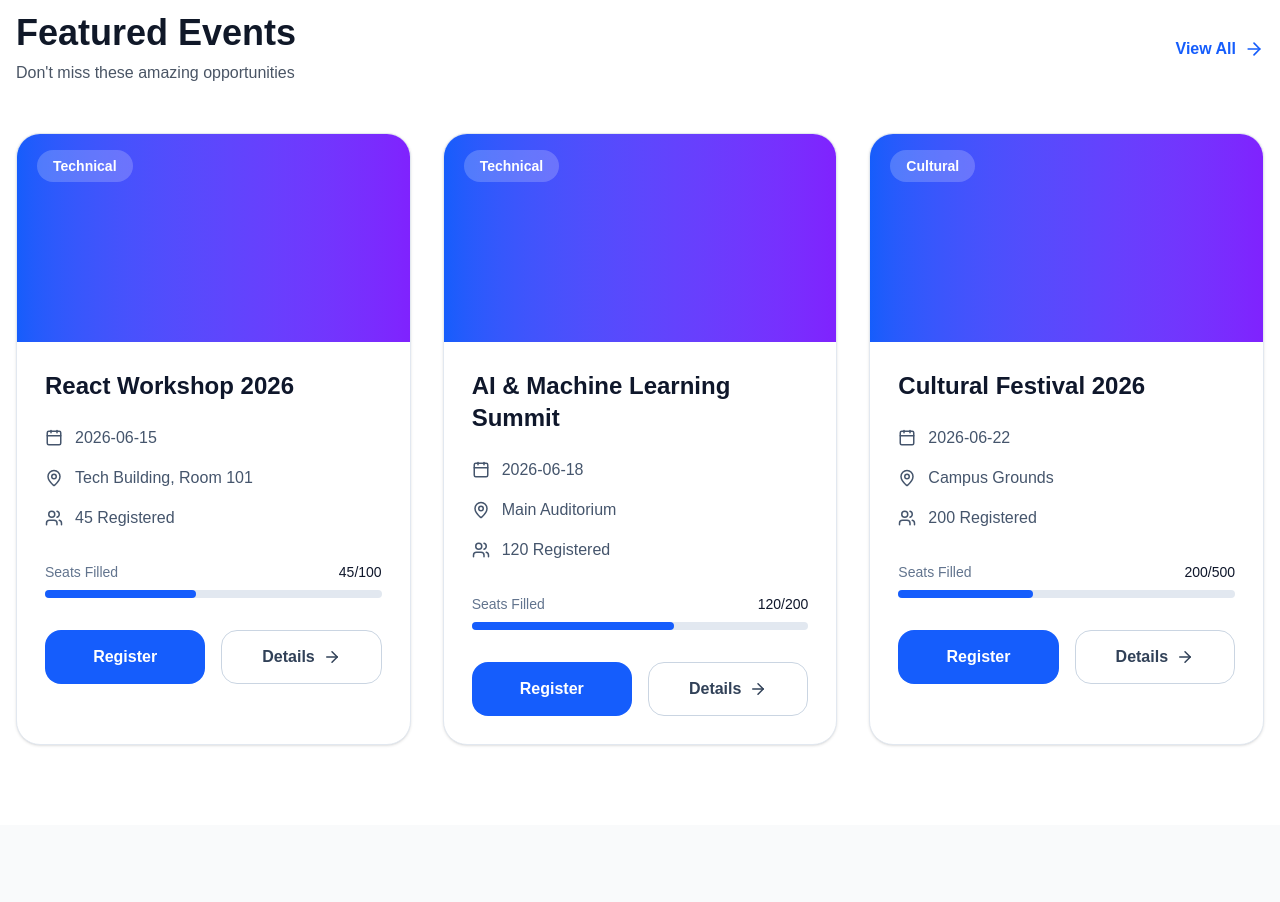
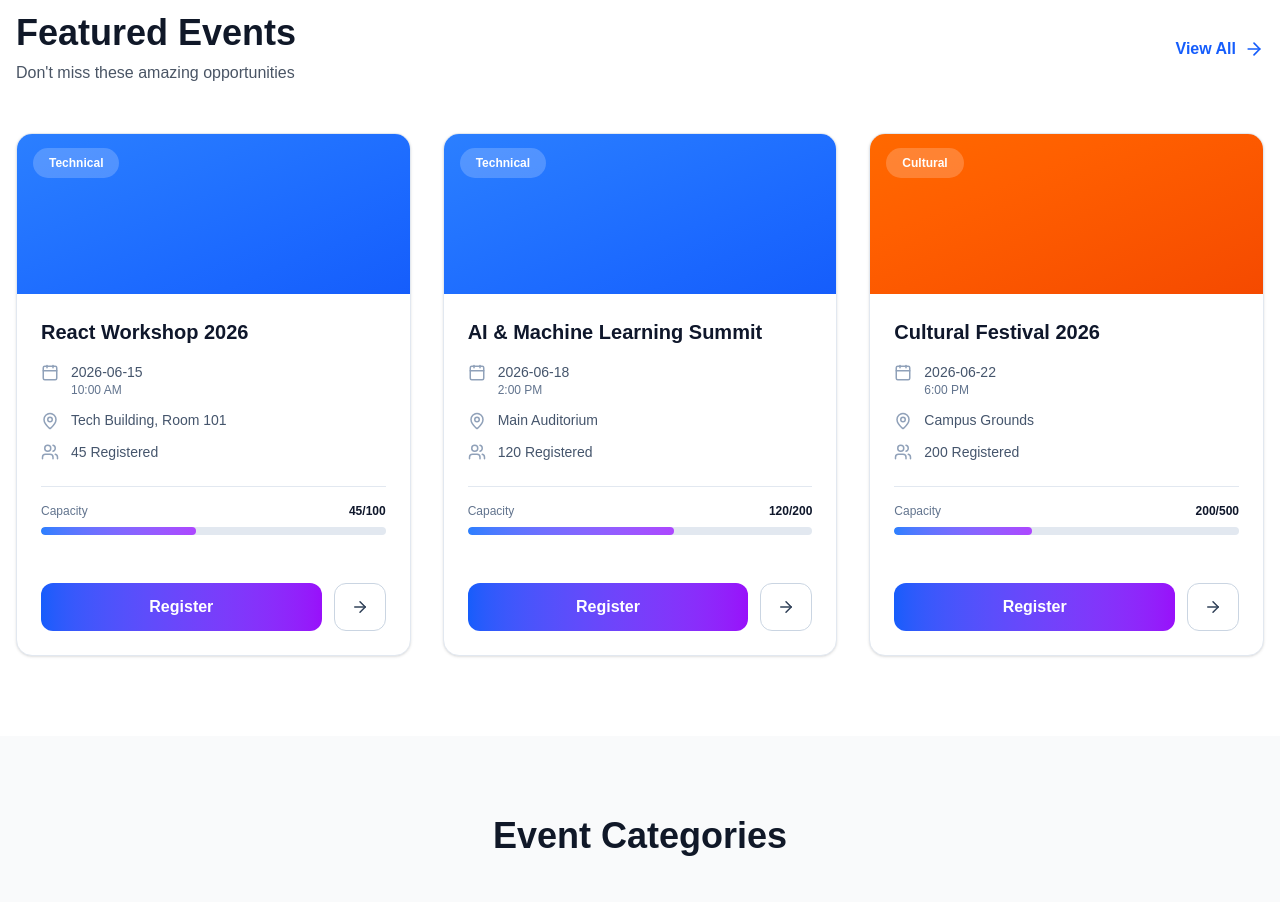
Before and after one commit to piyushgupta1319/EventHub, a Next.js app: page / in a window 1280 px wide. Shown: the part 1620-2522 px from the top of the page. Built offline with nearby package versions, Linux system fonts and the light colour scheme; no server answers.

Commit message:
Updated project files

```diff
--- a/src/app/announcements/page.tsx
+++ b/src/app/announcements/page.tsx
@@ -1,7 +1,7 @@
 'use client';
 
 import { useState } from 'react';
-import { Megaphone } from 'lucide-react';
+import { Megaphone, Info } from 'lucide-react';
 import AnnouncementCard from '@/components/AnnouncementCard';
 
 export default function AnnouncementsPage() {
@@ -46,26 +46,49 @@ export default function AnnouncementsPage() {
 
   return (
     <div className="min-h-screen bg-gradient-to-b from-slate-50 to-slate-100">
-      {/* Hero */}
-      <div className="bg-gradient-to-r from-blue-600 to-purple-600 text-white py-16 px-4 md:px-8">
-        <div className="max-w-7xl mx-auto">
-          <h1 className="text-5xl font-bold mb-4 flex items-center gap-3">
-            <Megaphone size={48} />
-            Announcements
-          </h1>
-          <p className="text-lg text-blue-100">Stay updated with the latest news and updates</p>
+      {/* Hero Section */}
+      <div className="relative overflow-hidden bg-gradient-to-br from-blue-600 via-purple-600 to-pink-600 text-white py-20 px-4">
+        {/* Animated Background */}
+        <div className="absolute inset-0 opacity-10">
+          <div className="absolute top-20 left-10 w-72 h-72 bg-white rounded-full mix-blend-multiply filter blur-3xl animate-blob"></div>
+          <div className="absolute top-40 right-10 w-72 h-72 bg-pink-300 rounded-full mix-blend-multiply filter blur-3xl animate-blob animation-delay-2000"></div>
+          <div className="absolute -bottom-8 left-1/2 w-72 h-72 bg-blue-300 rounded-full mix-blend-multiply filter blur-3xl animate-blob animation-delay-4000"></div>
+        </div>
+
+        <div className="relative max-w-7xl mx-auto">
+          <div className="flex items-center gap-3 mb-4">
+            <div className="bg-white/20 backdrop-blur-sm rounded-lg p-3">
+              <Megaphone size={32} />
+            </div>
+            <div>
+              <h1 className="text-5xl md:text-6xl font-bold mb-2">Announcements</h1>
+              <p className="text-blue-100 text-lg">Stay updated with the latest news and updates from EventHub</p>
+            </div>
+          </div>
         </div>
       </div>
 
-      {/* Announcements */}
+      {/* Content Section */}
       <div className="max-w-4xl mx-auto px-4 md:px-8 py-16">
         {announcements.length === 0 ? (
-          <div className="text-center py-12">
-            <Megaphone size={48} className="text-gray-400 mx-auto mb-4" />
-            <p className="text-gray-600 text-lg">All announcements have been dismissed</p>
+          <div className="bg-white rounded-2xl border border-slate-200 shadow-sm p-12 text-center">
+            <Megaphone size={48} className="text-slate-300 mx-auto mb-4" />
+            <p className="text-slate-600 text-lg">All announcements have been dismissed</p>
+            <p className="text-slate-500 text-sm mt-2">Check back later for new updates</p>
           </div>
         ) : (
-          <div className="space-y-6">
+          <div>
+            {/* Info Banner */}
+            <div className="mb-8 bg-blue-50 border border-blue-200 rounded-xl p-4 flex items-start gap-3">
+              <Info size={20} className="text-blue-600 mt-0.5 flex-shrink-0" />
+              <div>
+                <p className="text-blue-900 font-semibold text-sm">Showing {announcements.length} announcements</p>
+                <p className="text-blue-700 text-sm">You can dismiss announcements by clicking the delete button</p>
+              </div>
+            </div>
+
+            {/* Announcements Grid */}
+            <div className="space-y-4">
               {announcements.map((announcement) => (
                 <AnnouncementCard
                   key={announcement.id}
@@ -74,6 +97,7 @@ export default function AnnouncementsPage() {
                 />
               ))}
             </div>
+          </div>
         )}
       </div>
     </div>
--- a/src/components/AnnouncementCard.tsx
+++ b/src/components/AnnouncementCard.tsx
@@ -1,4 +1,4 @@
-import { AlertCircle, Check, Trash2 } from 'lucide-react';
+import { AlertCircle, Check, Trash2, Bell, Zap } from 'lucide-react';
 
 interface AnnouncementCardProps {
   id: string;
@@ -10,17 +10,60 @@ interface AnnouncementCardProps {
   onDismiss?: (id: string) => void;
 }
 
-const categoryColors = {
-  urgent: 'from-red-500 to-red-600',
-  general: 'from-blue-500 to-blue-600',
-  event: 'from-purple-500 to-purple-600',
-  system: 'from-green-500 to-green-600',
+const categoryConfig = {
+  urgent: {
+    bgColor: 'bg-red-50',
+    borderColor: 'border-red-200',
+    badgeBg: 'bg-red-100',
+    badgeText: 'text-red-700',
+    accentColor: 'from-red-500 to-red-600',
+  },
+  general: {
+    bgColor: 'bg-blue-50',
+    borderColor: 'border-blue-200',
+    badgeBg: 'bg-blue-100',
+    badgeText: 'text-blue-700',
+    accentColor: 'from-blue-500 to-blue-600',
+  },
+  event: {
+    bgColor: 'bg-purple-50',
+    borderColor: 'border-purple-200',
+    badgeBg: 'bg-purple-100',
+    badgeText: 'text-purple-700',
+    accentColor: 'from-purple-500 to-purple-600',
+  },
+  system: {
+    bgColor: 'bg-slate-50',
+    borderColor: 'border-slate-200',
+    badgeBg: 'bg-slate-100',
+    badgeText: 'text-slate-700',
+    accentColor: 'from-slate-500 to-slate-600',
+  },
 };
 
-const priorityIcons = {
-  high: <AlertCircle className="text-red-600" size={24} />,
-  medium: <AlertCircle className="text-yellow-600" size={24} />,
-  low: <Check className="text-green-600" size={24} />,
+const categoryIcons = {
+  urgent: <AlertCircle size={20} />,
+  general: <Bell size={20} />,
+  event: <Zap size={20} />,
+  system: <Check size={20} />,
+};
+
+const priorityConfig = {
+  high: {
+    badgeBg: 'bg-red-100',
+    badgeText: 'text-red-700',
+    dotColor: 'bg-red-500',
+  },
+  medium: {
+    badgeBg: 'bg-amber-100',
+    badgeText: 'text-amber-700',
+    dotColor: 'bg-amber-500',
+  },
+  low: {
+    badgeBg: 'bg-green-100',
+    badgeText: 'text-green-700',
+    dotColor: 'bg-green-500',
+  },
 };
 
 export default function AnnouncementCard({
@@ -32,44 +75,60 @@ export default function AnnouncementCard({
   priority,
   onDismiss,
 }: AnnouncementCardProps) {
+  const config = categoryConfig[category];
+  const priorityStyle = priorityConfig[priority];
+
   return (
-    <div className={`bg-gradient-to-br ${categoryColors[category]} rounded-2xl shadow-lg overflow-hidden hover:shadow-xl transition-all`}>
-      <div className="p-6 text-white">
+    <div className={`${config.bgColor} border-l-4 ${config.borderColor.replace('border-', 'border-l-')} rounded-xl shadow-sm overflow-hidden hover:shadow-md transition-all duration-300`}>
+      <div className="p-6">
         {/* Header */}
-        <div className="flex items-start justify-between mb-3">
-          <div className="flex items-start gap-3">
-            <div className="bg-white/20 rounded-lg p-2 mt-1">
-              {priorityIcons[priority]}
+        <div className="flex items-start justify-between gap-4">
+          <div className="flex items-start gap-4 flex-1">
+            {/* Priority Indicator */}
+            <div className="flex flex-col items-center gap-1 mt-1">
+              <div className={`${priorityStyle.dotColor} w-3 h-3 rounded-full`}></div>
+              <div className={`${config.accentColor} w-1 h-8 rounded-full`}></div>
             </div>
-            <div>
-              <h3 className="text-xl font-bold mb-1">{title}</h3>
-              <span className="text-xs bg-white/20 px-3 py-1 rounded-full capitalize">
-                {category}
-              </span>
+
+            {/* Content */}
+            <div className="flex-1 min-w-0">
+              <div className="flex items-start justify-between gap-2 mb-2">
+                <h3 className="text-lg font-bold text-slate-900 flex items-center gap-2">
+                  <span className={`${config.badgeText}`}>
+                    {categoryIcons[category]}
+                  </span>
+                  {title}
+                </h3>
+              </div>
+
+              {/* Category Badge */}
+              <div className="flex items-center gap-2 mb-3">
+                <span className={`${config.badgeBg} ${config.badgeText} text-xs font-semibold px-3 py-1 rounded-full capitalize`}>
+                  {category}
+                </span>
+                <span className={`${priorityStyle.badgeBg} ${priorityStyle.badgeText} text-xs font-semibold px-3 py-1 rounded-full uppercase`}>
+                  {priority} Priority
+                </span>
+              </div>
+
+              {/* Content */}
+              <p className="text-slate-700 text-sm leading-relaxed line-clamp-2 mb-3">{content}</p>
+
+              {/* Date */}
+              <span className="text-xs text-slate-500">{date}</span>
             </div>
           </div>
 
+          {/* Dismiss Button */}
           {onDismiss && (
             <button
               onClick={() => onDismiss(id)}
-              className="text-white/60 hover:text-white transition-colors"
+              className="text-slate-400 hover:text-slate-600 transition-colors p-2 hover:bg-slate-200/50 rounded-lg"
+              title="Dismiss announcement"
             >
-              <Trash2 size={20} />
+              <Trash2 size={18} />
             </button>
           )}
-        </div>
-
-        {/* Content */}
-        <p className="text-white/90 mb-4 line-clamp-3">{content}</p>
-
-        {/* Footer */}
-        <div className="flex items-center justify-between pt-4 border-t border-white/20">
-          <span className="text-xs text-white/70">{date}</span>
-          <span className={`text-xs font-bold px-3 py-1 rounded-full uppercase ${
-            priority === 'high' ? 'bg-red-600/30' : priority === 'medium' ? 'bg-yellow-600/30' : 'bg-green-600/30'
-          }`}>
-            {priority} Priority
-          </span>
         </div>
       </div>
     </div>
--- a/src/components/EventCard.tsx
+++ b/src/components/EventCard.tsx
@@ -7,6 +7,8 @@ import {
   MapPin,
   Users,
   ArrowRight,
+  CheckCircle,
+  Clock,
 } from "lucide-react";
 import Link from "next/link";
 
@@ -26,10 +28,19 @@ interface EventCardProps {
   gradientTo: string;
 }
 
+const categoryGradients: { [key: string]: { gradient: string; light: string } } = {
+  Technical: { gradient: 'from-blue-500 to-blue-600', light: 'bg-blue-50' },
+  Workshops: { gradient: 'from-purple-500 to-purple-600', light: 'bg-purple-50' },
+  Sports: { gradient: 'from-pink-500 to-pink-600', light: 'bg-pink-50' },
+  Cultural: { gradient: 'from-orange-500 to-orange-600', light: 'bg-orange-50' },
+  default: { gradient: 'from-slate-500 to-slate-600', light: 'bg-slate-50' },
+};
+
 export default function EventCard({
   id,
   title,
   date,
+  time,
   location,
   category,
   participants,
@@ -42,6 +53,8 @@ export default function EventCard({
   const [isRegistered, setIsRegistered] = useState(false);
 
   const percentage = Math.min((participantsCount / capacity) * 100, 100);
+  const categoryStyle = categoryGradients[category] || categoryGradients.default;
+  const isAlmostFull = percentage > 85;
 
   const handleRegister = async () => {
     if (!session?.user) {
@@ -77,183 +90,126 @@ export default function EventCard({
   };
 
   return (
+    <div className="h-full">
+      <div className="bg-white rounded-2xl border border-slate-200 shadow-sm overflow-hidden hover:shadow-lg hover:-translate-y-1 transition-all duration-300 h-full flex flex-col">
 
-    <div
-      className="
-      bg-white
-      rounded-3xl
-      border
-      border-slate-200
-      shadow-sm
-      overflow-hidden
-      hover:-translate-y-2
-      hover:shadow-xl
-      duration-300
-      "
-    >
-
-      {/* Image */}
+        {/* Image Header */}
         <Link href={`/events/${id}`}>
-
-        <div
-          className="
-          h-52
-          bg-gradient-to-r
-          from-blue-600
-          to-violet-600
-          relative
-          "
-        >
-
-          <div className="absolute top-5 left-5">
-
-            <span
-              className="
-              bg-white/20
-              backdrop-blur-md
-              text-white
-              px-4
-              py-2
-              rounded-full
-              text-sm
-              font-semibold
-              "
-            >
+          <div className={`h-40 bg-gradient-to-br ${categoryStyle.gradient} relative overflow-hidden group`}>
+            <div className="absolute top-4 left-4">
+              <span className="bg-white/20 backdrop-blur-md text-white px-4 py-2 rounded-full text-xs font-semibold capitalize">
                 {category}
               </span>
+            </div>
 
+            {isAlmostFull && (
+              <div className="absolute top-4 right-4">
+                <span className="bg-red-500/90 backdrop-blur-md text-white px-4 py-2 rounded-full text-xs font-semibold">
+                  Almost Full
+                </span>
+              </div>
+            )}
+          </div>
+        </Link>
+
+        {/* Content */}
+        <div className="p-6 flex-1 flex flex-col">
+
+          {/* Title */}
+          <Link href={`/events/${id}`}>
+            <h3 className="text-xl font-bold text-slate-900 hover:text-blue-600 transition line-clamp-2 mb-4">
+              {title}
+            </h3>
+          </Link>
+
+          {/* Info Items */}
+          <div className="space-y-3 flex-1 mb-6">
+
+            {/* Date & Time */}
+            <div className="flex items-start gap-3 text-slate-600">
+              <Calendar size={18} className="text-slate-400 mt-0.5 flex-shrink-0" />
+              <div className="flex-1">
+                <p className="text-sm font-medium">{date}</p>
+                <p className="text-xs text-slate-500">{time}</p>
+              </div>
+            </div>
+
+            {/* Location */}
+            <div className="flex items-start gap-3 text-slate-600">
+              <MapPin size={18} className="text-slate-400 mt-0.5 flex-shrink-0" />
+              <span className="text-sm line-clamp-1">{location}</span>
+            </div>
+
+            {/* Participants */}
+            <div className="flex items-center gap-3 text-slate-600">
+              <Users size={18} className="text-slate-400 flex-shrink-0" />
+              <span className="text-sm">{participantsCount} Registered</span>
             </div>
 
           </div>
 
-      </Link>
-
-      {/* Content */}
-      <div className="p-7">
-
-        <Link href={`/events/${id}`}>
-
-          <h2
-            className="
-            text-2xl
-            font-bold
-            text-slate-900
-            hover:text-blue-600
-            transition
-            line-clamp-2
-            "
-          >
-            {title}
-          </h2>
-
-        </Link>
-
-        {/* Date */}
-        <div className="flex items-center gap-3 mt-6 text-slate-600">
-
-          <Calendar size={18} />
-
-          <span>{date}</span>
-
-        </div>
-
-        {/* Location */}
-        <div className="flex items-center gap-3 mt-4 text-slate-600">
-
-          <MapPin size={18} />
-
-          <span>{location}</span>
-
-        </div>
-
-        {/* Participants */}
-        <div className="flex items-center gap-3 mt-4 text-slate-600">
-
-          <Users size={18} />
-
-          <span>{participantsCount} Registered</span>
-
-        </div>
-
-        {/* Capacity */}
-        <div className="mt-8">
-
-          <div className="flex justify-between mb-2">
-
-            <span className="text-sm text-slate-500">
-              Seats Filled
-            </span>
-
-            <span className="text-sm font-medium text-slate-900">
+          {/* Progress Bar */}
+          <div className="mb-6 pb-6 border-t border-slate-200">
+            <div className="flex justify-between mb-2 mt-4">
+              <span className="text-xs text-slate-500 font-medium">Capacity</span>
+              <span className="text-xs font-bold text-slate-900">
                 {participantsCount}/{capacity}
               </span>
-
             </div>
-
-          <div className="h-2 bg-slate-200 rounded-full">
-
+            <div className="h-2 bg-slate-200 rounded-full overflow-hidden">
               <div
-              className="h-2 bg-blue-600 rounded-full"
-              style={{
-                width: `${percentage}%`,
-              }}
+                className={`h-full rounded-full transition-all duration-300 ${
+                  isAlmostFull
+                    ? 'bg-gradient-to-r from-orange-500 to-red-500'
+                    : 'bg-gradient-to-r from-blue-500 to-purple-500'
+                }`}
+                style={{ width: `${percentage}%` }}
               />
-
             </div>
-
           </div>
 
           {/* Buttons */}
-        <div className="grid grid-cols-2 gap-4 mt-8">
-
+          <div className="flex gap-3 mt-auto">
             <button
               onClick={(e) => {
                 e.preventDefault();
                 handleRegister();
               }}
-            disabled={isRegistering || isRegistered}
-            className={`
-            ${isRegistering || isRegistered ? 'opacity-60 cursor-not-allowed' : ''}
-            bg-blue-600
-            text-white
-            py-3.5
-            rounded-2xl
-            font-semibold
-            hover:bg-blue-700
-            transition
-            `}
+              disabled={isRegistering || isRegistered || percentage >= 100}
+              className={`flex-1 py-3 px-4 rounded-xl font-semibold transition-all duration-300 flex items-center justify-center gap-2 ${
+                isRegistered
+                  ? 'bg-green-50 text-green-700 border border-green-200'
+                  : percentage >= 100
+                  ? 'bg-slate-100 text-slate-500 cursor-not-allowed'
+                  : 'bg-gradient-to-r from-blue-600 to-purple-600 text-white hover:shadow-md transform hover:scale-105'
+              }`}
             >
-            {isRegistering ? 'Registering...' : isRegistered ? 'Registered' : 'Register'}
+              {isRegistered ? (
+                <>
+                  <CheckCircle size={18} />
+                  Registered
+                </>
+              ) : isRegistering ? (
+                'Registering...'
+              ) : percentage >= 100 ? (
+                'Event Full'
+              ) : (
+                'Register'
+              )}
             </button>
 
             <Link
               href={`/events/${id}`}
-            className="
-            border
-            border-slate-300
-            text-slate-700
-            py-3.5
-            rounded-2xl
-            font-semibold
-            flex
-            justify-center
-            items-center
-            gap-2
-            hover:bg-slate-100
-            transition
-            "
+              className="px-4 py-3 rounded-xl font-semibold border border-slate-300 text-slate-700 hover:bg-slate-100 transition-all duration-300 flex items-center justify-center gap-1 flex-shrink-0"
+              title="View event details"
             >
-            Details
-
               <ArrowRight size={18} />
-
             </Link>
-
           </div>
 
         </div>
 
       </div>
-
+    </div>
   );
 }
```
Also changed, not shown: src/app/contact/page.tsx (+103 -36 lines), src/components/EventsClient.tsx (+51 -137 lines). Lines whose indentation alone changed are shown as unchanged.
